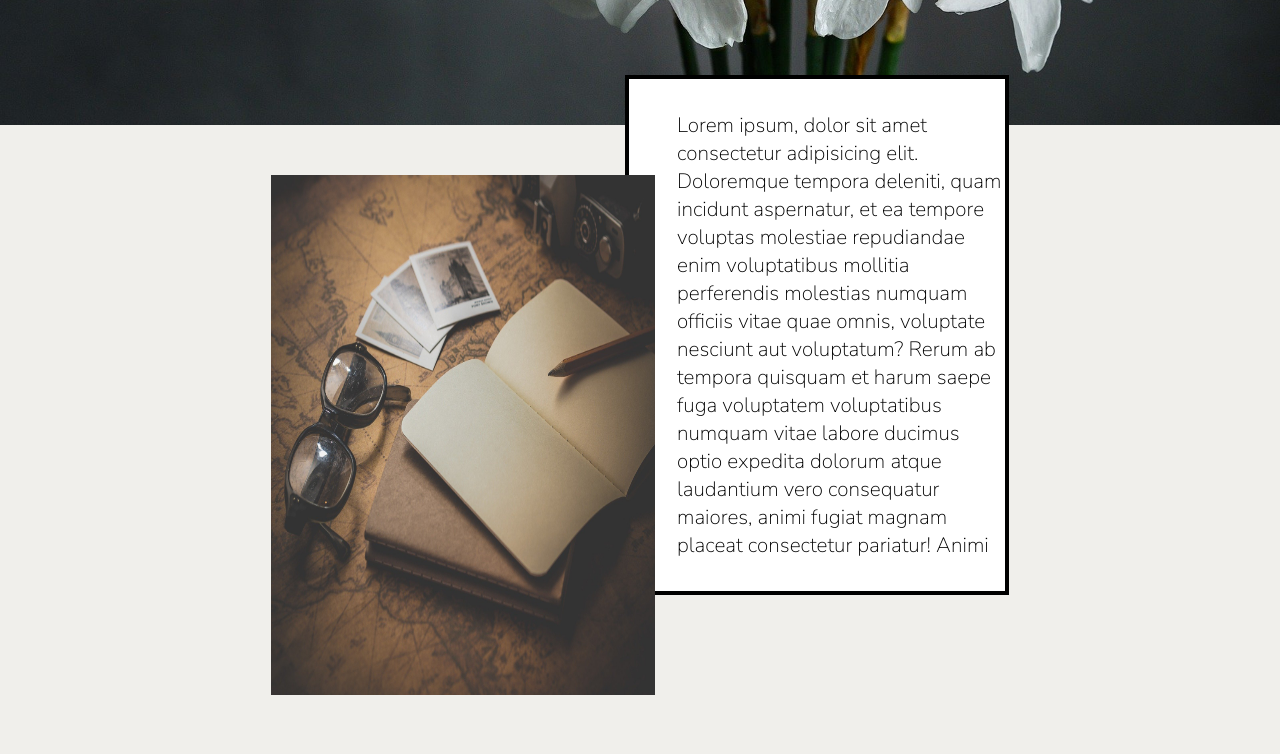
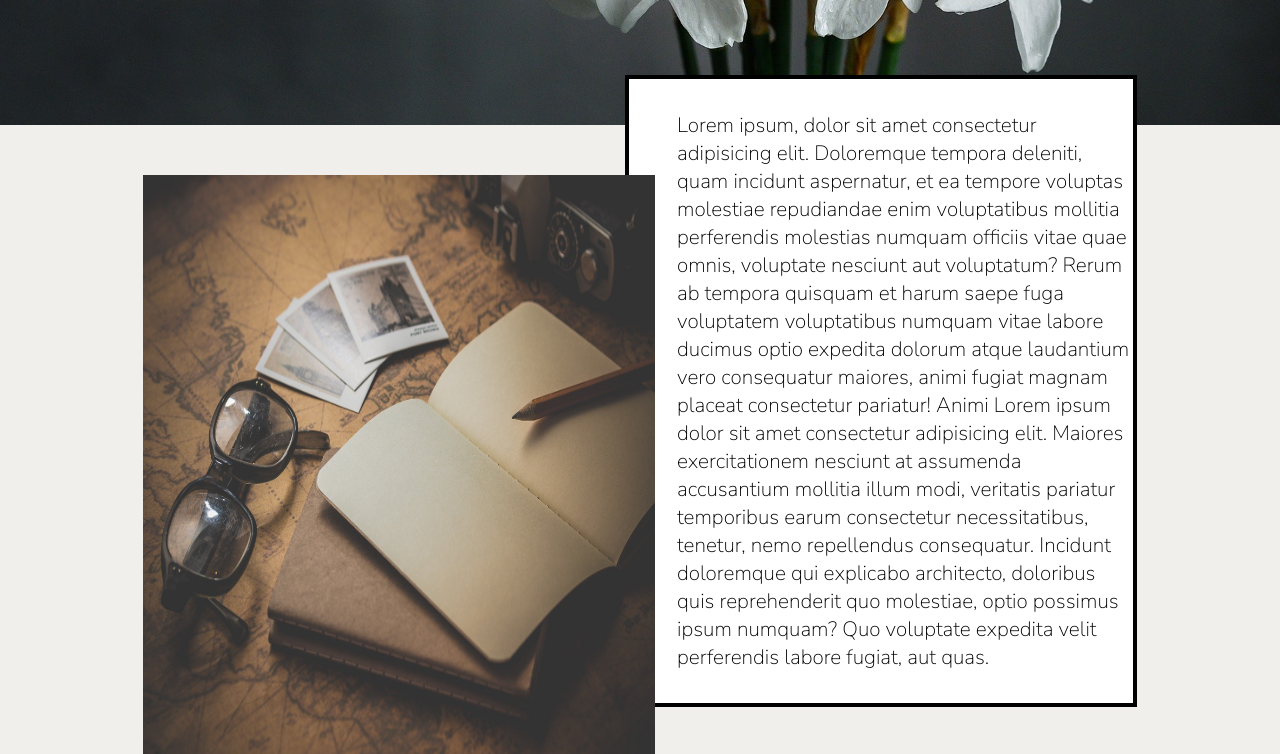
Before and after one commit to riya280202/portfolio, a plain HTML site: page index.html in a window 1280 px wide. Shown: the part 508-1262 px from the top of the page. Drawn offline with nearby package versions, Linux system fonts and the light colour scheme.

Commit message:
media-quereies

```diff
--- a/index.html
+++ b/index.html
@@ -61,7 +61,7 @@
                     molestias numquam officiis vitae quae omnis, voluptate nesciunt aut voluptatum? Rerum ab tempora
                     quisquam et harum saepe fuga voluptatem voluptatibus numquam vitae labore ducimus optio expedita
                     dolorum atque laudantium vero consequatur maiores, animi fugiat magnam placeat consectetur pariatur!
-                    Animi  </p>
+                    Animi Lorem ipsum dolor sit amet consectetur adipisicing elit. Maiores exercitationem nesciunt at assumenda accusantium mollitia illum modi, veritatis pariatur temporibus earum consectetur necessitatibus, tenetur, nemo repellendus consequatur. Incidunt doloremque qui explicabo architecto, doloribus quis reprehenderit quo molestiae, optio possimus ipsum numquam? Quo voluptate expedita velit perferendis labore fugiat, aut quas. </p>
                 <!-- <ul class="about-icons">
                 <li><a href="https://www.instagram.com/riya.2802/" target="_blank"><i class="fa fa-instagram" aria-hidden="true"></i></a></li>
                 <li><a href="https://www.linkedin.com/in/riya-bansal-0a82421ba/" target="_blank"><i class="fa fa-linkedin" aria-hidden="true"></i></a></li>
--- a/style.css
+++ b/style.css
@@ -314,7 +314,7 @@ h3{
     /* border: 1px solid #000000; */
     /* padding: 0.8rem; */
     /* height: 70vh; */
-    width: 30vw;
+    width: 40vw;
     position: relative;
     top: 50px;
     left: 15px;
@@ -325,7 +325,7 @@ h3{
     border: 4px solid #000000;
     padding: 2rem 0rem 2rem 3rem;
     /* height: 80vh; */
-    width: 30vw;
+    width: 40vw;
     margin: 0rem;
     position: relative;
     top: -50px;
```
